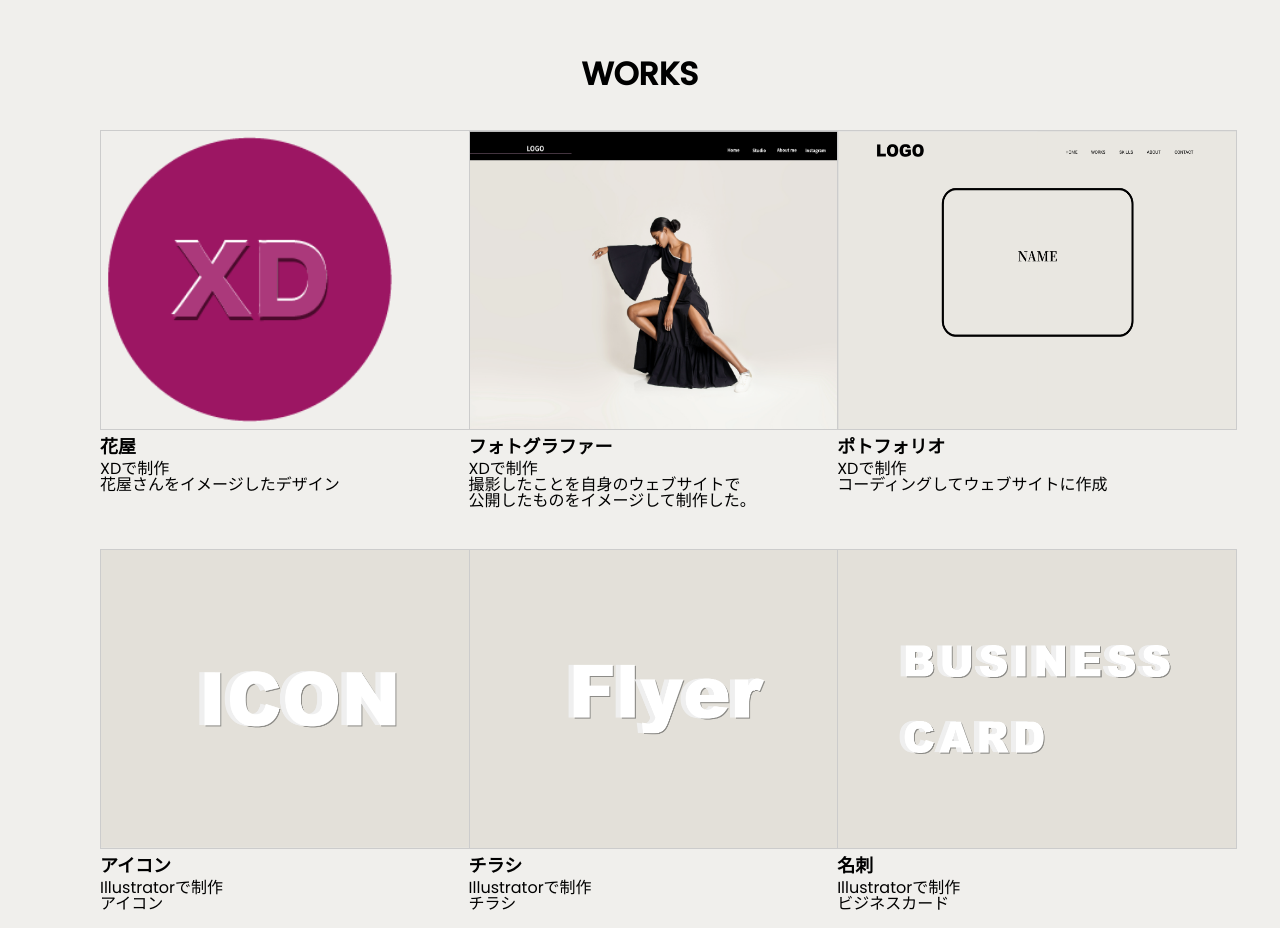
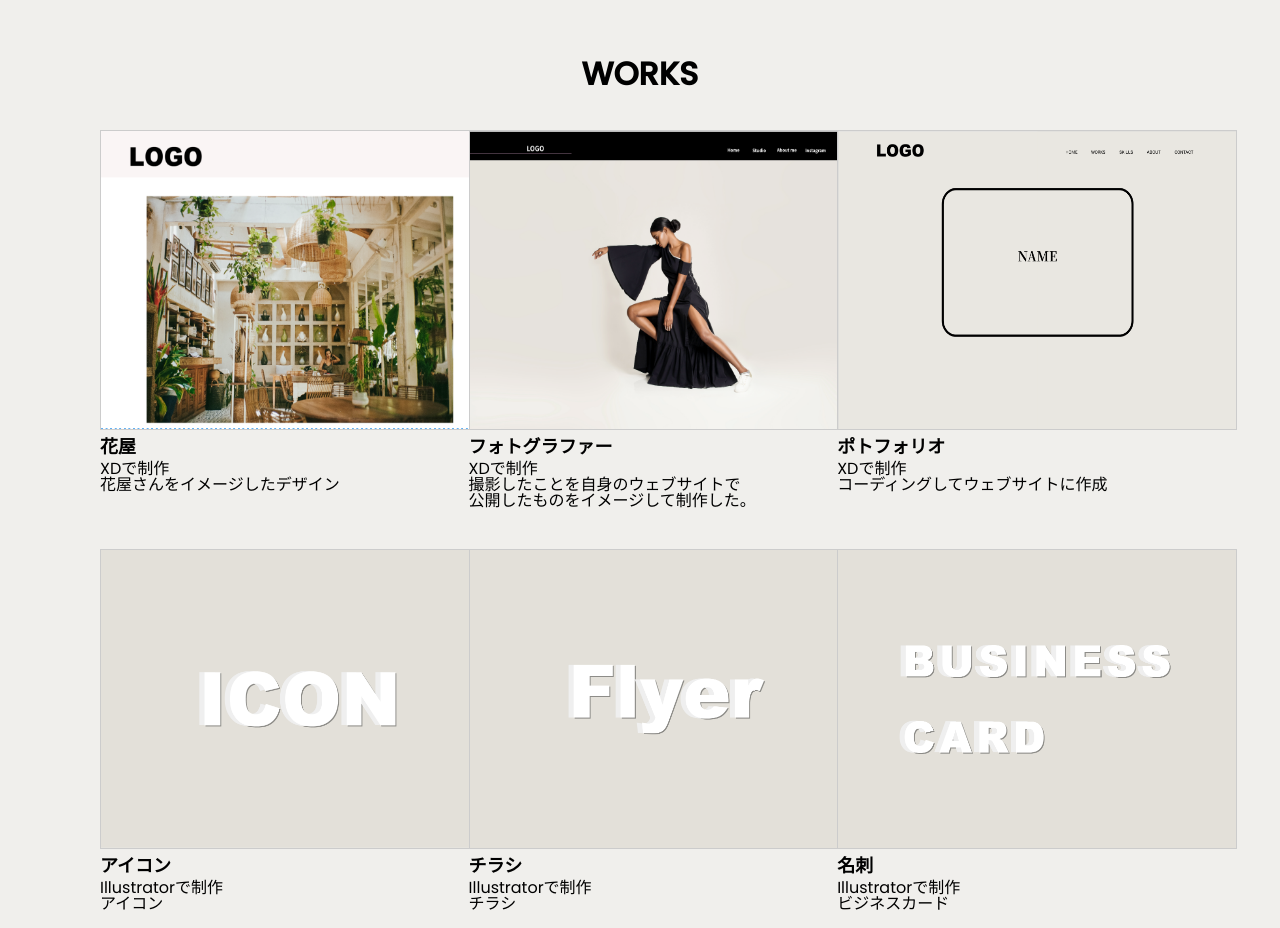
Before and after one commit to alliah03/portfolio, a plain HTML site: page index.html in a window 1280 px wide. Shown: the part 840-1768 px from the top of the page. Drawn offline with Linux system fonts and the light colour scheme.

Commit message:
image 追加

```diff
--- a/index.html
+++ b/index.html
@@ -61,7 +61,7 @@
               <a href="./PDF/skill1.pdf" class="works-items">
                 <div class="works-img">
                   <img
-                    src="./image/_icon_xd.png"
+                    src="./image/skill1.png"
                     alt="image"
                   />
                 </div>
```
